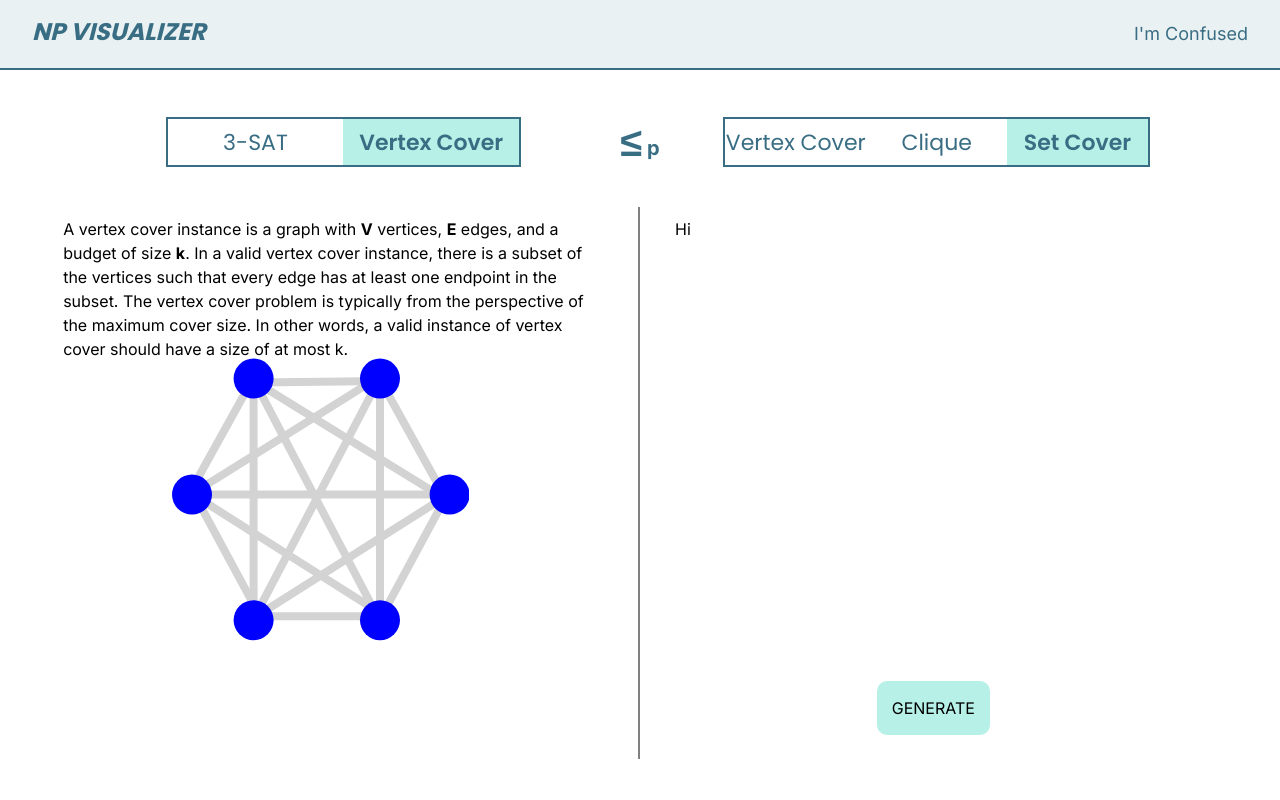
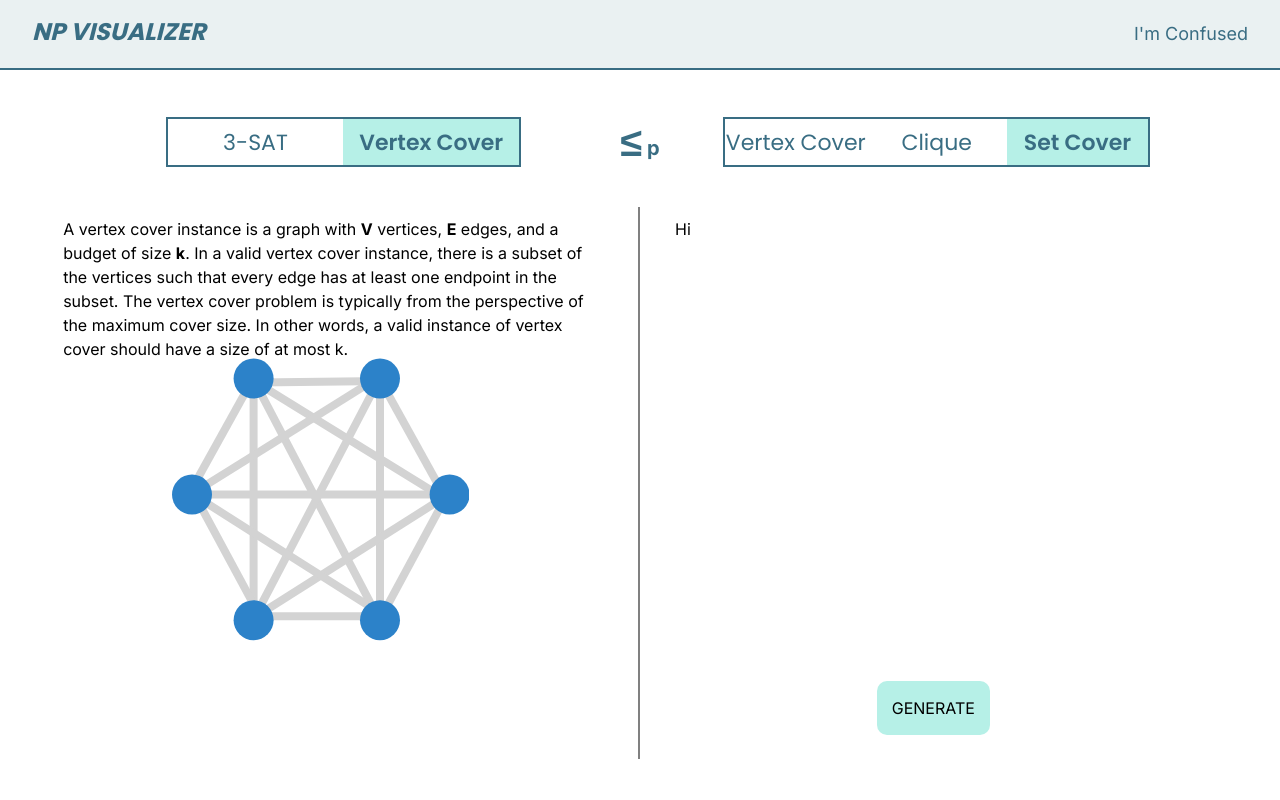
Before and after one commit to shiningaeo/np-reduction-visualizer, a Next.js app: page / in a window 1280 px wide. Both pictures are taken after a click on the element "Set Cover". Shown: the top 800 px of the page. Built offline with nearby package versions, Linux system fonts and the light colour scheme.

Commit message:
progress

```diff
--- a/src/app/components/vc-to-sc/GraphInputLayout.tsx
+++ b/src/app/components/vc-to-sc/GraphInputLayout.tsx
@@ -20,12 +20,12 @@ export default function GraphInputLayout({ edges, toggleEdge }) {
             <line id="line12" x1="107" y1="324" x2="265" y2="324" onClick={() => handleClick(12)} stroke={edges[12]} strokeWidth="10"/>
             <line id="line13" x1="27.6753" y1="172.776" x2="267.675" y2="324.776" onClick={() => handleClick(13)} stroke={edges[13]} strokeWidth="10"/>
             <line id="line14" x1="29.4005" y1="174.626" x2="111.4" y2="326.626" onClick={() => handleClick(14)} stroke={edges[14]} strokeWidth="10"/>
-            <circle id="circle1" cx="102" cy="27" r="25" fill="#0000FF"/>
-            <circle id="circle2" cx="260" cy="27" r="25" fill="#0000FF"/>
-            <circle id="circle3" cx="102" cy="329" r="25" fill="#0000FF"/>
-            <circle id="circle4" cx="260" cy="329" r="25" fill="#0000FF"/>
-            <circle id="circle5" cx="25" cy="172" r="25" fill="#0000FF"/>
-            <circle id="circle6" cx="347" cy="172" r="25" fill="#0000FF"/>
+            <circle id="circle1" cx="102" cy="27" r="25" fill="#2C82C9"/>
+            <circle id="circle2" cx="260" cy="27" r="25" fill="#2C82C9"/>
+            <circle id="circle3" cx="102" cy="329" r="25" fill="#2C82C9"/>
+            <circle id="circle4" cx="260" cy="329" r="25" fill="#2C82C9"/>
+            <circle id="circle5" cx="25" cy="172" r="25" fill="#2C82C9"/>
+            <circle id="circle6" cx="347" cy="172" r="25" fill="#2C82C9"/>
         </svg>
     ]
     return (
--- a/src/app/components/vc-to-sc/VC-SC.tsx
+++ b/src/app/components/vc-to-sc/VC-SC.tsx
@@ -1,4 +1,7 @@
+'use client'
+import React, { useState } from 'react';
 import WalkthroughTitle from "../WalkThruTitle";
+import ControlMenu from "../ControlMenu";
 import GraphLayout from "./GraphLayout";
 
 export default function VC_SC({setSubmit, setSubmit2, edges, V}) {
@@ -6,6 +9,12 @@ export default function VC_SC({setSubmit, setSubmit2, edges, V}) {
         setSubmit2(false)
         setSubmit(false)
     }
+
+    const [currIndex, setCurrIndex] = useState(0) // State to manage current step
+
+    // initialize *WALKTHROUGH SEQUENCE*
+    const LETTERS = ["b", "c", "d", "e", "f"]
+    let sequence = ["a0", "a1", "a2"] // IMPORTANT: walkthrough sequence
 
     const NUM_EDGES = edges.filter(item => item === "black").length
     const visibleSet = new Set()
@@ -20,7 +29,17 @@ export default function VC_SC({setSubmit, setSubmit2, edges, V}) {
     <>
         <main className="flex flex-col items-center justify-between" style={{marginTop:10, marginBottom:18}}>
             <WalkthroughTitle leftProblem={"Vertex Cover"} rightProblem={"Set Cover"} handleReset={handleReset}/>
-            <GraphLayout visibleSet={visibleSet}/>
+
+            <div className="flex flex-row justify-center items-center w-full h-full">
+                <div className="flex flex-row justify-center items-center" style={{marginTop:30, height:500, width:800}}>
+                    <GraphLayout visibleSet={visibleSet}/>
+                </div>
+            </div>
+
+            <div className="w-full h-full flex flex-row justify-center" style={{marginTop:-158, marginBottom:28}}>
+              <ControlMenu currIndex={currIndex} setCurrIndex={setCurrIndex} sequence={sequence} skipIdx={sequence.indexOf("g1")-1}
+                introEnd={"a2"} skipBackIdx={2}/>
+            </div>
         </main>
     </>
     );
```
